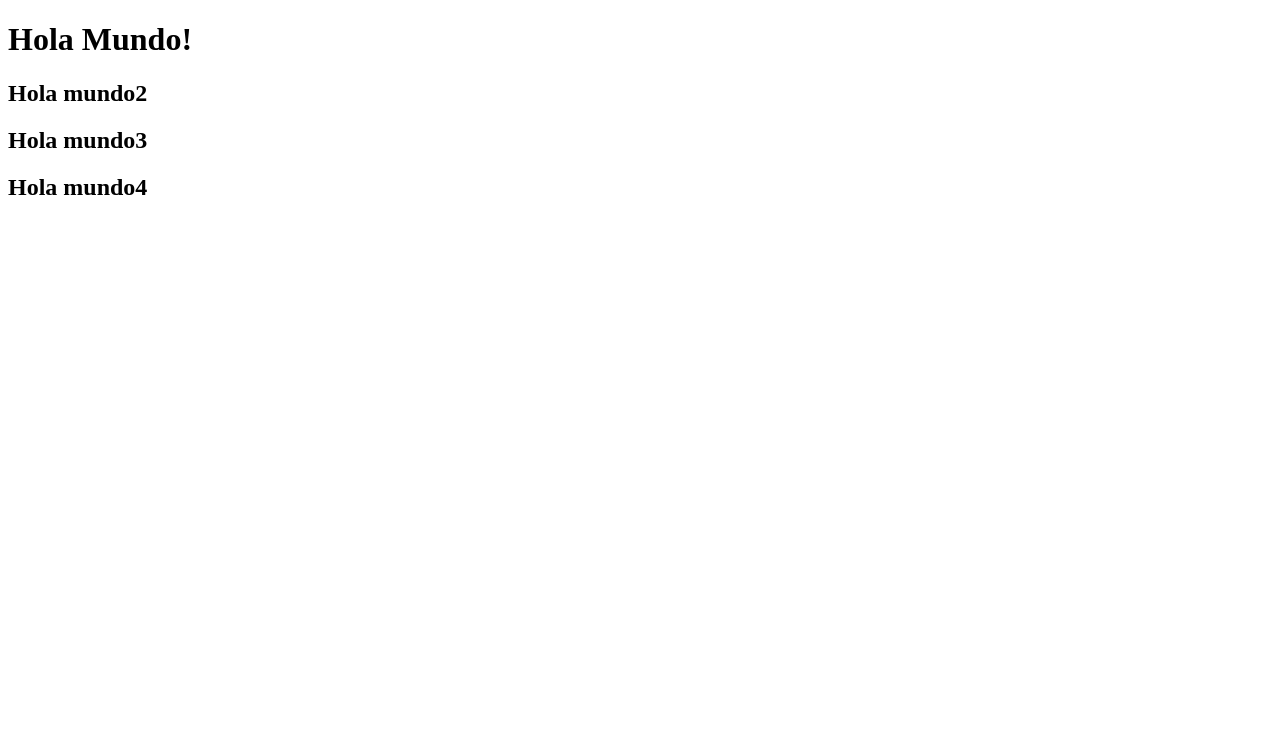
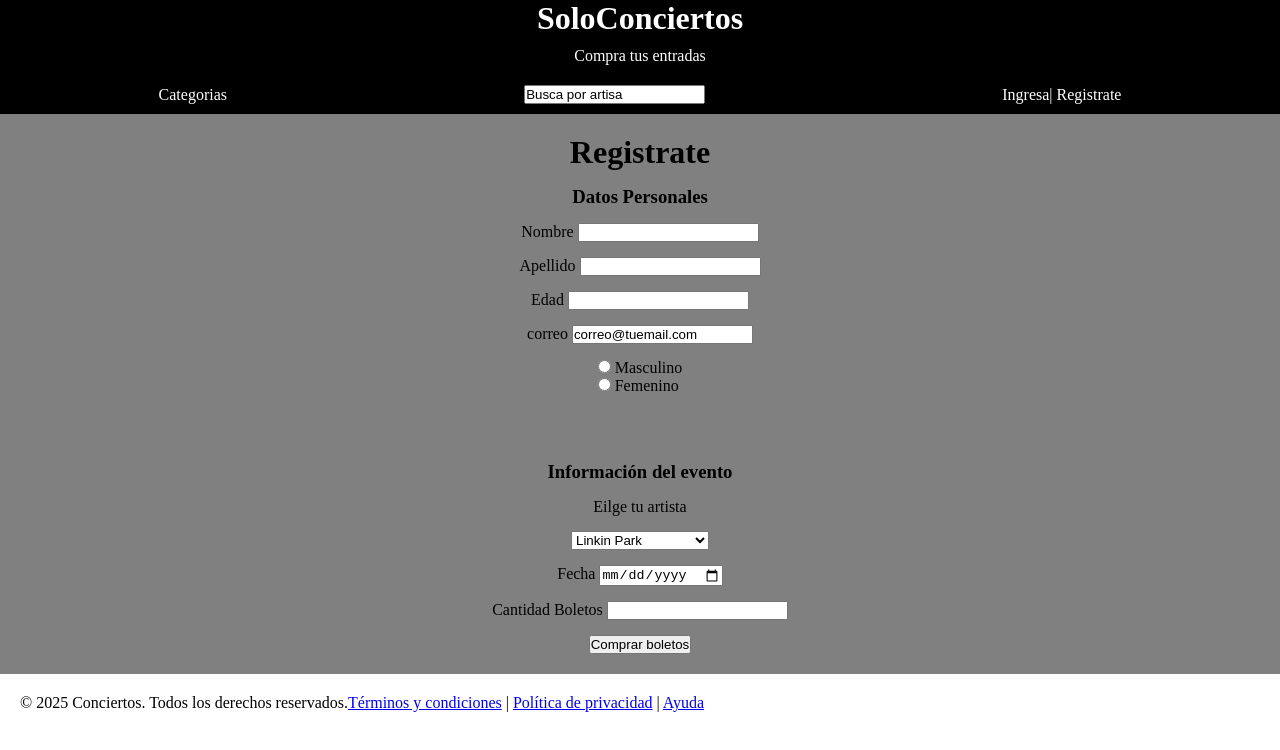
Before and after one commit to roman-murillo/mi-pagina-web, a plain HTML site: page index.html in a window 1280 px wide. Drawn offline with Linux system fonts and the light colour scheme.

Commit message:
Pagina Web de entradas Concierto

```diff
--- a/index.html
+++ b/index.html
@@ -1,14 +1,88 @@
 <!DOCTYPE html>
 <html lang="en">
+
 <head>
     <meta charset="UTF-8">
     <meta name="viewport" content="width=device-width, initial-scale=1.0">
     <title>Document</title>
+    <link rel="stylesheet" href="style.css">
 </head>
+
 <body>
-    <h1> Hola Mundo!</h1>
-    <h2>Hola mundo2 </h2>
-    <h2>Hola mundo3 </h2>
-    <h2>Hola mundo4 </h2>
+    <div class="Encabezado">
+        <div class="NavBar1">
+            <h1>SoloConciertos</h1>
+
+        </div>
+        <div class="NavBar2">
+            <p>Compra tus entradas</p>
+        </div>
+        <div class="NavBar3">
+            <p>Categorias</p>
+            <input type="text" value="Busca por artisa">
+            <p>Ingresa| Registrate</p>
+
+        </div>
+    </div>
+
+    <div class="Registro">
+        <form action="#" method="post" class="Formulario">
+            <h1>Registrate</h1>
+            <h3>Datos Personales</h3>
+            <label for="nombre"> Nombre
+                <input type="text" name="nombre" id="nombre">
+            </label>
+            <label for="Apellido"> Apellido
+                <input type="text" name="Apellido" id="Apellido">
+            </label>
+            <label for="Edad"> Edad
+                <input type="number" name="Edad" id="Edad">
+            </label>
+            <label for="correo"> correo
+                <input type="email" name="correo" id="correo" value="correo@tuemail.com">
+            </label>
+            <label for="Genero">
+
+                <input type="radio" id="masculino" name="Genero" value="masculino">
+                <label for="masculino">Masculino</label><br>
+
+                <input type="radio" id="femenino" name="Genero" value="femenino">
+                <label for="femenino">Femenino</label><br>
+            </label>
+            <br><br>
+
+            <h3> Información del evento</h3>
+            <label for="Artista"> Eilge tu artista </label>
+            <select name="Artista" id="Artista">
+                <option value="LinkinPark"> Linkin Park</option>
+                <option value="avengedSevenfold">Avenged Sevenfold</option>
+                <option value="Metallica"> Metallica</option>
+            </select>
+            <label for="Fecha"> Fecha
+                <input type="date">
+            </label>
+            <label for="Boletos"> Cantidad Boletos
+                <input type="number">
+            </label>
+            <input type="submit" value="Comprar boletos">
+        </form>
+
+
+    </div>
+    <div class="piePagina">
+        <p>© 2025 Conciertos. Todos los derechos reservados.</p>
+
+        <p>
+            <a href="#">Términos y condiciones</a> |
+            <a href="#">Política de privacidad</a> |
+            <a href="#">Ayuda</a>
+        </p>
+
+    </div>
+
+
+
+
 </body>
+
 </html>
--- a/style.css
+++ b/style.css
@@ -0,0 +1,60 @@
+
+* {
+    margin: 0;
+    padding: 0;
+    box-sizing: border-box;
+}
+
+.Todo{
+    display: flex;
+    flex-direction: column
+}
+
+.Encabezado{
+    background-color: black;
+    display: flex;
+    color: white;
+    flex-direction: column;
+    flex: 2;
+}
+.NavBar1{
+    display: flex;
+    align-items: center;
+    justify-content: space-evenly;
+
+
+}
+.NavBar2{
+    display: flex;
+    align-items: center;
+    justify-content: space-evenly;
+    padding: 10px;
+
+}
+.NavBar3{
+    display: flex;
+    align-items: center;
+    justify-content: space-around;
+    padding: 10px;
+
+}
+
+.Formulario{
+    background-color: grey;
+    display: flex;
+    flex-direction: column;
+    align-items: center;
+    justify-content: space-evenly;
+    flex: 1;
+    padding: 20px;
+    gap: 15px;
+
+}
+
+
+
+.piePagina{
+    display: flex;
+    padding: 20px;
+
+}
```
